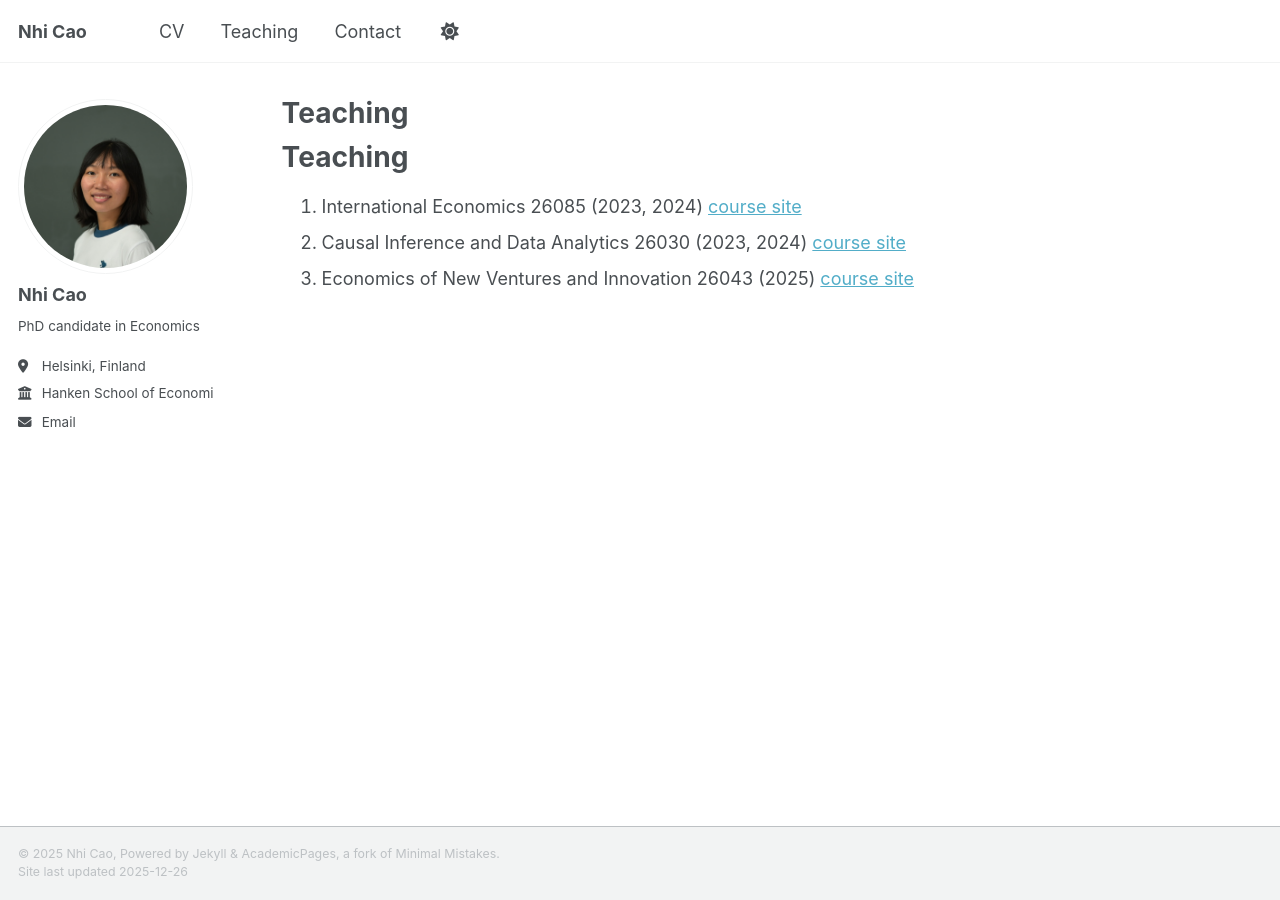
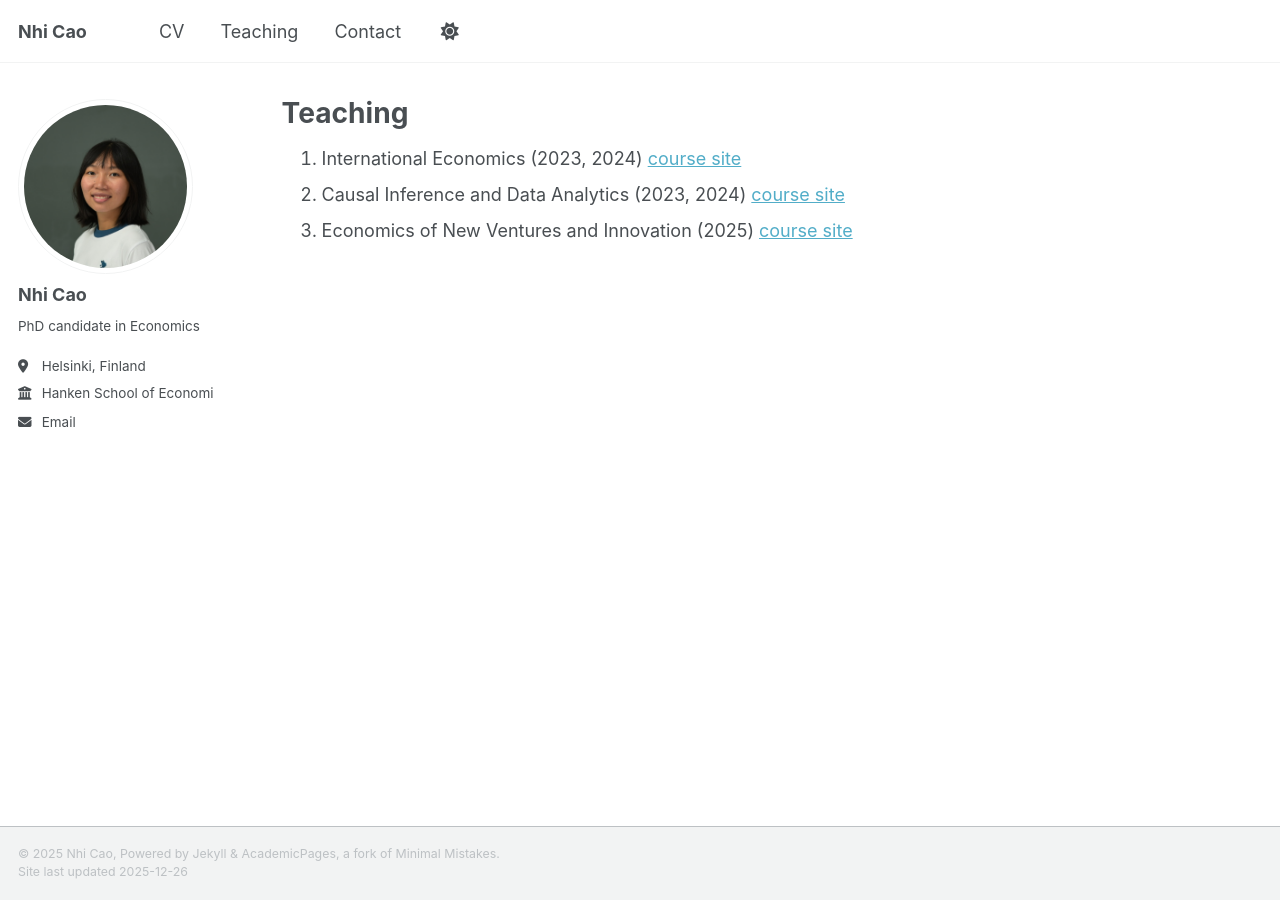
Before and after one commit to nhi-cao/nhi-cao.github.io, a Jekyll site: the page built from _pages/teaching.md, in a window 1280 px wide. Built offline with Jekyll 4.4.1, drawn with Linux system fonts in a browser that asks for light colours; a script bundle is joined from its source files by our own code; library files that are not in the unit come from our copies.

Commit message:
Update teaching.md

```diff
--- a/_pages/teaching.md
+++ b/_pages/teaching.md
@@ -5,11 +5,9 @@ permalink: /teaching/
 author_profile: true
 ---
 
-Teaching
-======
-1. International Economics 26085 (2023, 2024) [course site](https://sisu.hanken.fi/student/courseunit/otm-3037dc1a-d4b6-4601-8e14-ae2ed64c5730)
-1. Causal Inference and Data Analytics 26030 (2023, 2024) [course site](https://sisu.hanken.fi/student/courseunit/otm-5f78fe93-6335-4208-9172-1626b09b7d0b/open-university)
-1. Economics of New Ventures and Innovation 26043 (2025) [course site](https://sisu.hanken.fi/student/courseunit/shh-cu-22436699-20180801)
+1. International Economics (2023, 2024) [course site](https://sisu.hanken.fi/student/courseunit/otm-3037dc1a-d4b6-4601-8e14-ae2ed64c5730)
+1. Causal Inference and Data Analytics (2023, 2024) [course site](https://sisu.hanken.fi/student/courseunit/otm-5f78fe93-6335-4208-9172-1626b09b7d0b/open-university)
+1. Economics of New Ventures and Innovation (2025) [course site](https://sisu.hanken.fi/student/courseunit/shh-cu-22436699-20180801)
 
 <br />
 <br />
```
